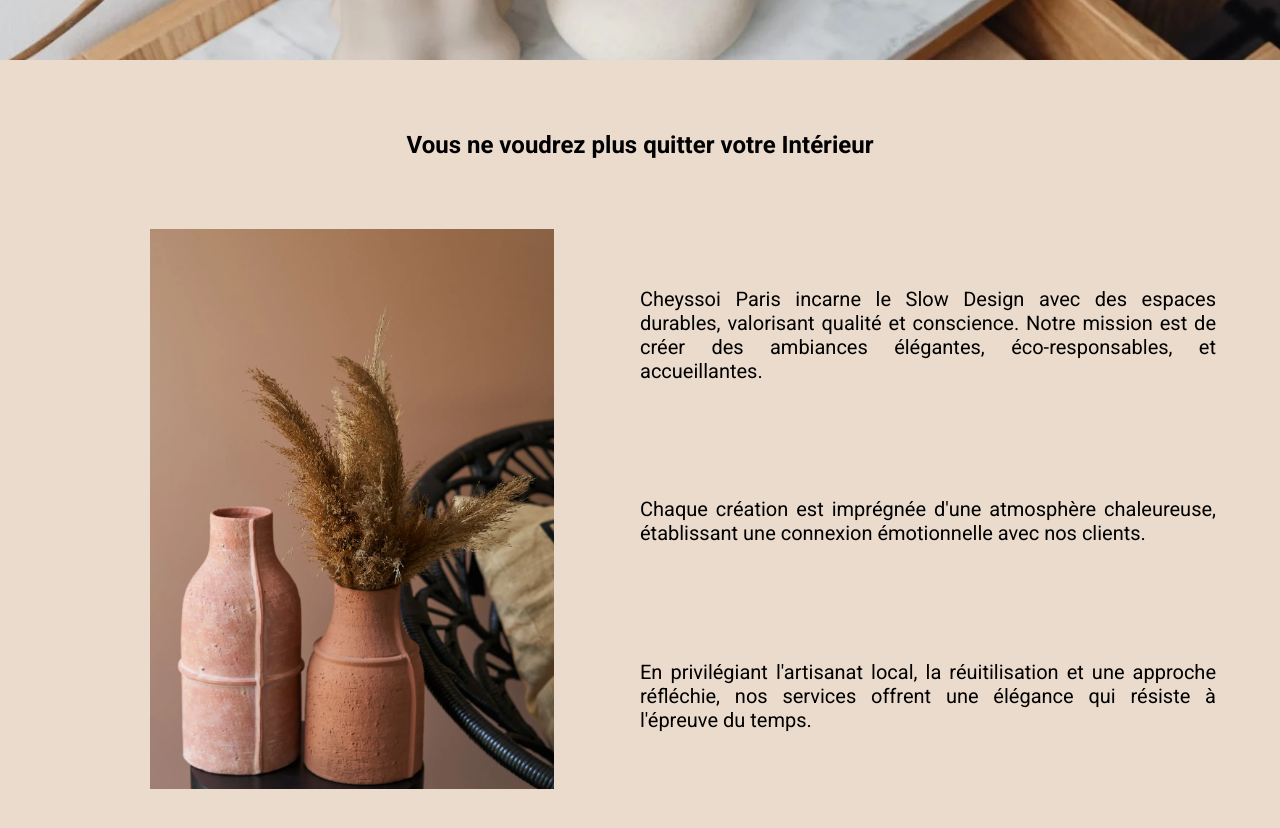
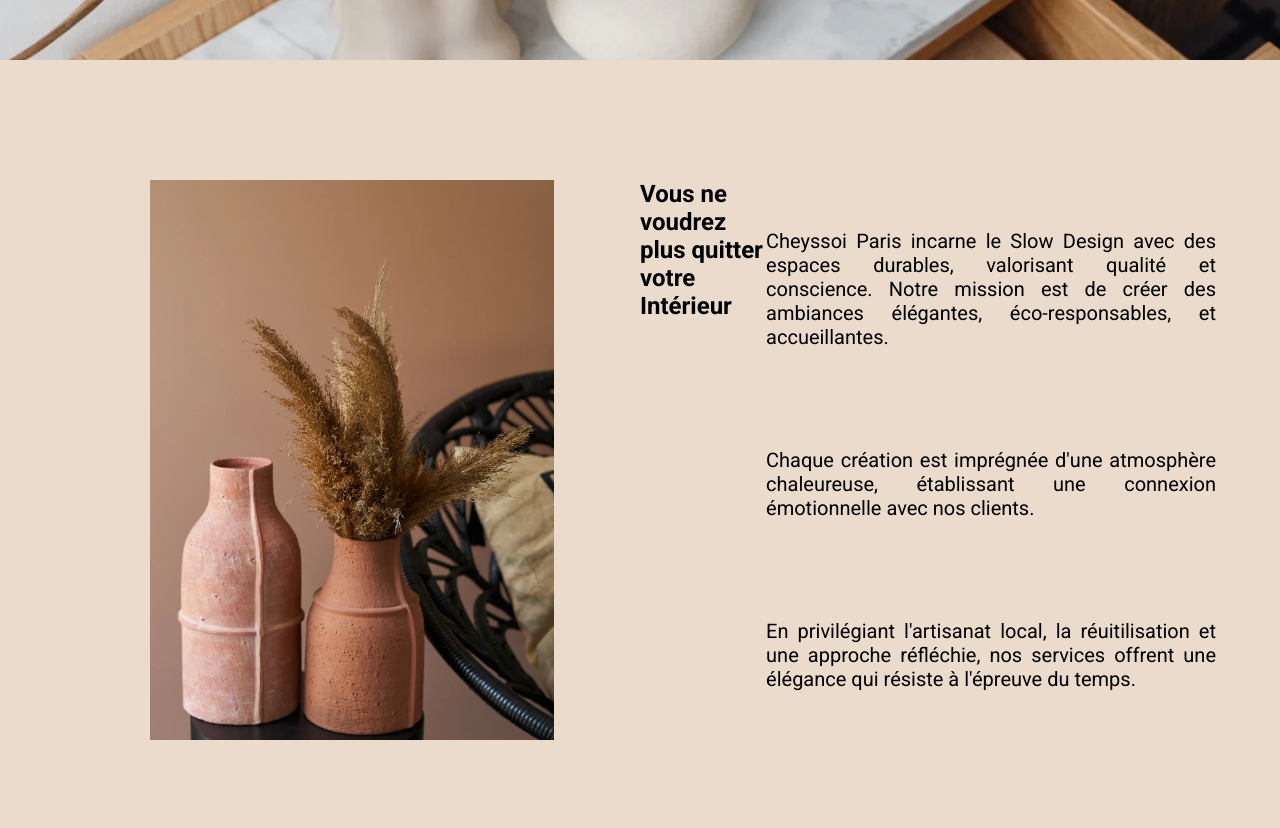
Before and after one commit to Scharlyopitz/CHEYSSOI-PARIS, a React (Vite) app: page /about in a window 1280 px wide. Shown: the part 740-1568 px from the top of the page. Built offline with nearby package versions, Linux system fonts and the light colour scheme.

Commit message:
Changement placement éléments

```diff
--- a/src/pages/About.jsx
+++ b/src/pages/About.jsx
@@ -31,9 +31,9 @@ function SecondeSection() {
 
   return (
     <section className="secondSection">
-      <h2>Vous ne voudrez plus quitter votre Intérieur</h2>
       <div className="divContainer">
         <div className="container">
+          <h2>Vous ne voudrez plus quitter votre Intérieur</h2>
           <div>
             {textes.map((texte, i) => {
               return <p key={i}>{texte}</p>;
```
